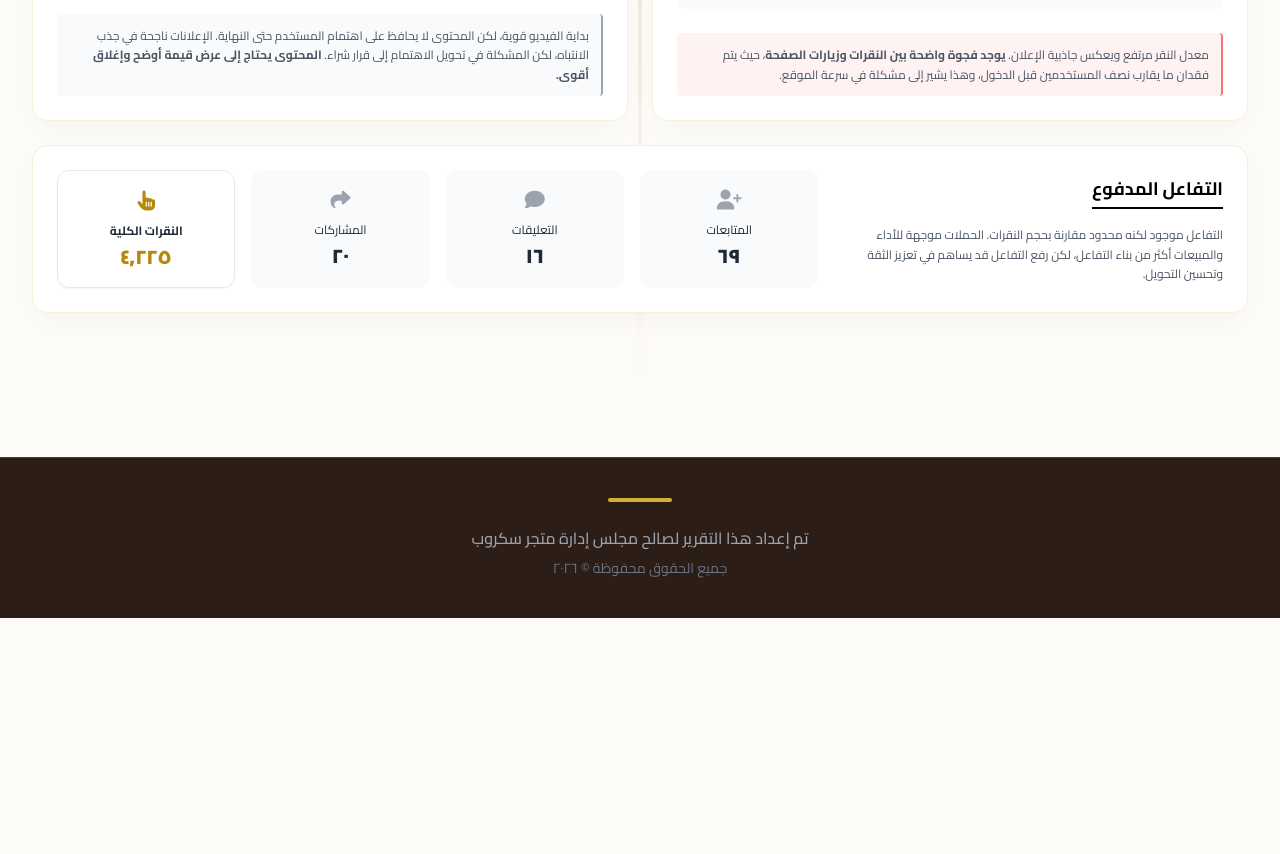
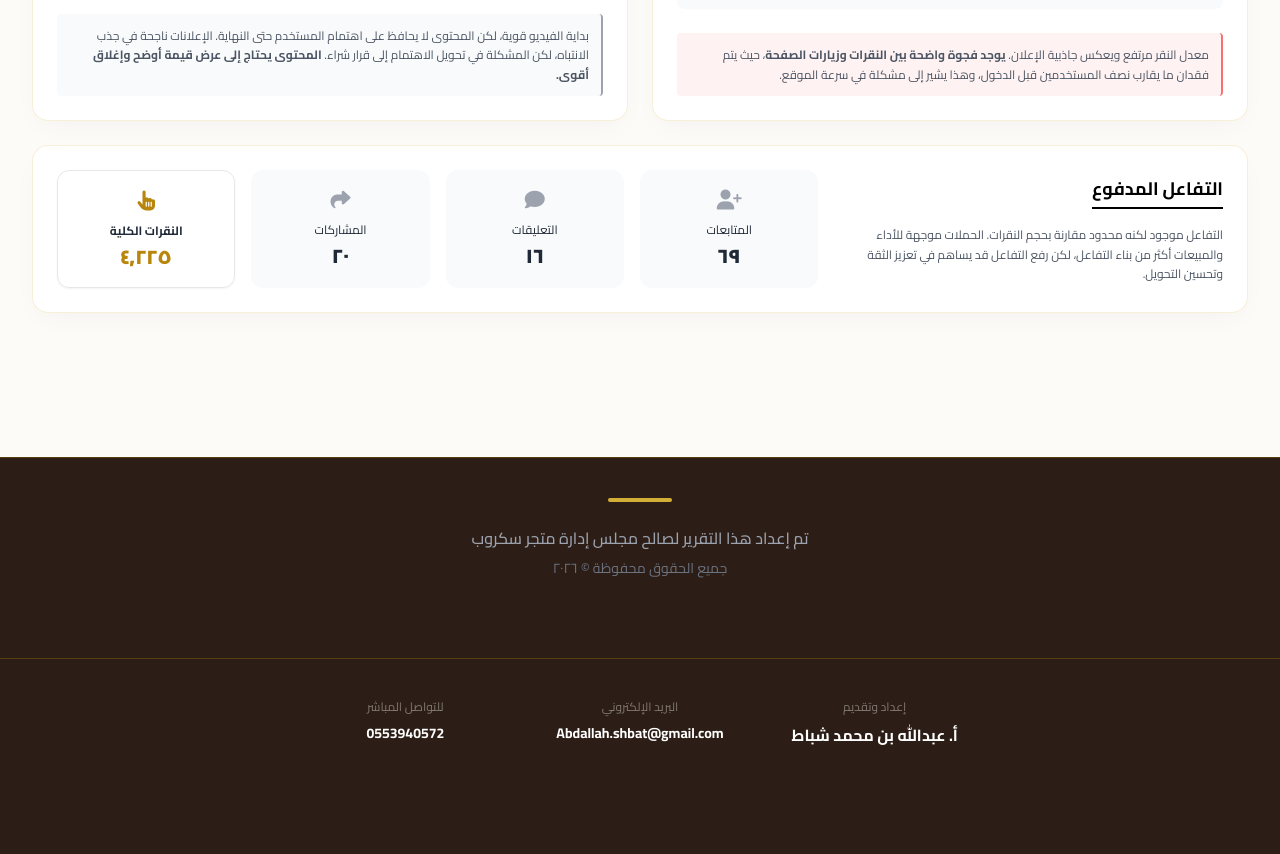
Before and after one commit to abdallahshbat/Abdallah-Mohammed-shabat, a plain HTML site: page index.html in a window 1280 px wide. Shown: the part 4275-5129 px from the top of the page. Before the commit the page ends 4893 px from the top, so only its background shows below. Drawn offline with nearby package versions, Linux system fonts and the light colour scheme.

Commit message:
Update index.html

```diff
--- a/index.html
+++ b/index.html
@@ -194,8 +194,6 @@
     <main class="relative max-w-7xl mx-auto px-4 sm:px-6 lg:px-8 py-16">
 
         <!-- The Background Timeline Line -->
-        <div class="timeline-line hidden md:block"></div>
-
         <!-- ========================================== -->
         <!-- SECTION 1: SNAPCHAT -->
         <!-- ========================================== -->
@@ -605,6 +603,24 @@
             <p class="text-gray-400 font-medium">تم إعداد هذا التقرير لصالح مجلس إدارة متجر سكروب</p>
             <p class="text-sm text-gray-500 mt-2">جميع الحقوق محفوظة &copy; ٢٠٢٦</p>
         </div>
+ </div>
+<footer class="bg-wood-900 text-white py-10 mt-20 border-t border-gold-600/30">
+        <div class="max-w-7xl mx-auto px-4 text-center">
+
+        <div class="grid grid-cols-1 md:grid-cols-3 gap-8 max-w-2xl mx-auto mb-16">
+                <div class="flex flex-col items-center">
+                    <p class="text-white/40 text-xs mb-2">إعداد وتقديم</p>
+                    <p class="font-bold">أ. عبدالله بن محمد شباط</p>
+                </div>
+                <div class="flex flex-col items-center">
+                    <p class="text-white/40 text-xs mb-2">البريد الإلكتروني</p>
+                    <p class="font-bold text-sm">Abdallah.shbat@gmail.com</p>
+                </div>
+                <div class="flex flex-col items-center">
+                    <p class="text-white/40 text-xs mb-2">للتواصل المباشر</p>
+                    <p class="font-bold text-sm" dir="ltr">0553940572</p>
+                </div>
+            </div>
     </footer>
 
     <!-- JavaScript for Scroll Animations -->
```
